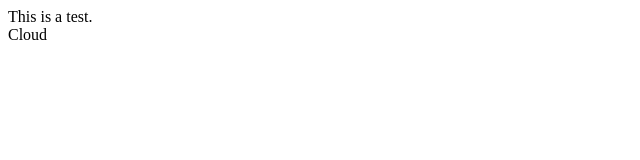
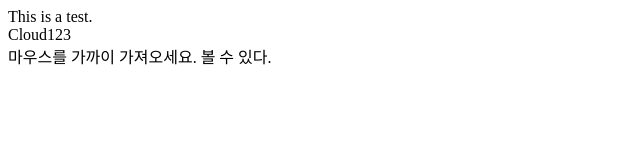
Before and after one commit to KPolish/0508_Vue, a plain HTML site: page index.html in a window 1280 px wide. Shown: the whole page, without its empty margins (0-640 px from the left). Drawn offline with nearby package versions, Linux system fonts and the light colour scheme.

Commit message:
20180508_Vue#01

```diff
--- a/index.html
+++ b/index.html
@@ -9,15 +9,21 @@
         This is a test.
         <!--Vue.js domain-->
         <br>
-        {{ message }} <!--Vue영역(중괄호 두개 안쪽)-->
+        {{ message + '123' }} <!--Vue영역(중괄호 두개 안쪽)-->
+        <br>
+        <span v-bind:title="date">마우스를 가까이 가져오세요.</span><!--커서를 가져가면 툴팁이 뜸-->
+        <!--v-명령문 : 뷰가 접근하는 명령문-->
+        <span v-if="seen">볼 수 있다.</span> <!--myApp.$data.seen = false 콘솔입력시 안보임-->
  </div>
  <script src="https://cdn.jsdelivr.net/npm/vue/dist/vue.js"></script>
  <script>
  const myApp = new Vue({
  el: '#app',    // HTML에서 id="app"으로 접근 필요, div와 같은 이름이어야함
  data: {
-        message: 'Cloud'
-        }
+    message: 'Cloud', //Vue영역의 message에 해당하는 내용
+    date: '오늘 날짜: ' + new Date().toLocaleString(),
+    seen: true
+ }
     });
  </script>
 </body>
```
